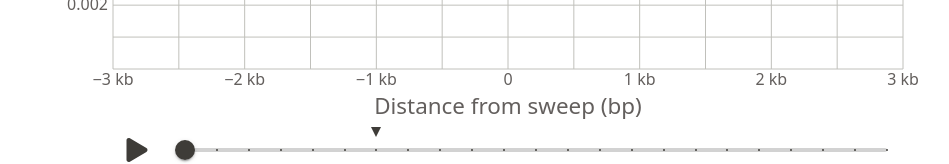
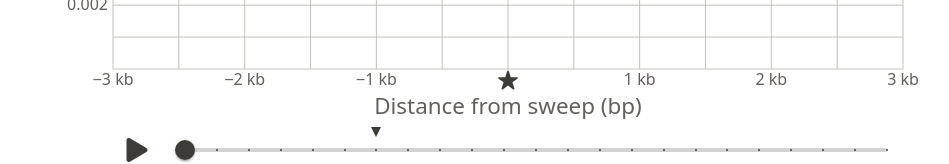
Before and after one commit to jacobimarsh/SweepRecov, a React (Vite) app: page / in a window 1280 px wide. Shown: the part 456-620 px from the top of the page, without its empty margins (27-976 px from the left). Built offline with nearby package versions, Linux system fonts and the light colour scheme.

Commit message:
Added star for beneficial

```diff
--- a/src/components/Chart.jsx
+++ b/src/components/Chart.jsx
@@ -2,7 +2,8 @@ import React from "react";
 import Axes from "./ChartScripts/Axes.jsx";
 import { Marks } from "./ChartScripts/Marks.jsx";
 import Line from "./ChartScripts/Line.jsx";
-import TooltipLegend from "./Tooltips/TooltipLegend.jsx"
+import TooltipLegend from "./Tooltips/TooltipLegend.jsx";
+import StarTooltip from "./Tooltips/StarTooltip.jsx";
 
 const Chart = ({ axesProps, marksProps, lineProps }) => {
   return (
@@ -15,6 +16,8 @@ const Chart = ({ axesProps, marksProps, lineProps }) => {
         </g>
       </svg>
       <TooltipLegend />
+      <StarTooltip />
+
     </div>
   );
 };
--- a/src/components/ChartScripts/AxisBottom.jsx
+++ b/src/components/ChartScripts/AxisBottom.jsx
@@ -1,7 +1,7 @@
 import React from "react";
 
 const AxisBottom = ({ xScale, innerHeight, tickFormat, tickOffset = 3 }) => {
-  const labelTicks = [-3000, -2000, -1000, 0, 1000, 2000, 3000];
+  const labelTicks = [-3000, -2000, -1000, '', 1000, 2000, 3000];
 
   return xScale.ticks().map((tickValue) => (
     <g
--- /dev/null
+++ b/src/components/Tooltips/StarTooltip.jsx
@@ -0,0 +1,22 @@
+import React from "react";
+import starIcon from "../../assets/Star.svg";
+
+const StarTooltip = () => {
+  const containerStyle = {
+    position: "absolute",
+    left: 525,
+    top: 436,
+    pointerEvents: "none",
+    zIndex: 1000,
+    width: 20,  // desired star width
+    height: 20, // desired star height
+  };
+
+  return (
+    <div style={containerStyle}>
+      <img src={starIcon} alt="Star" style={{ width: "100%", height: "100%" }} />
+    </div>
+  );
+};
+
+export default StarTooltip;
--- a/src/components/Tooltips/TooltipIcons.jsx
+++ b/src/components/Tooltips/TooltipIcons.jsx
@@ -1,4 +1,5 @@
 import React from "react";
+// Rendered in components/ChartScripts/Marks.jsx
 
 const TooltipIcons = ({
   circleX,
```
Also changed, not shown: src/assets/Star.svg (added), src/components/ChartScripts/Line.jsx (line endings or trailing spaces).
